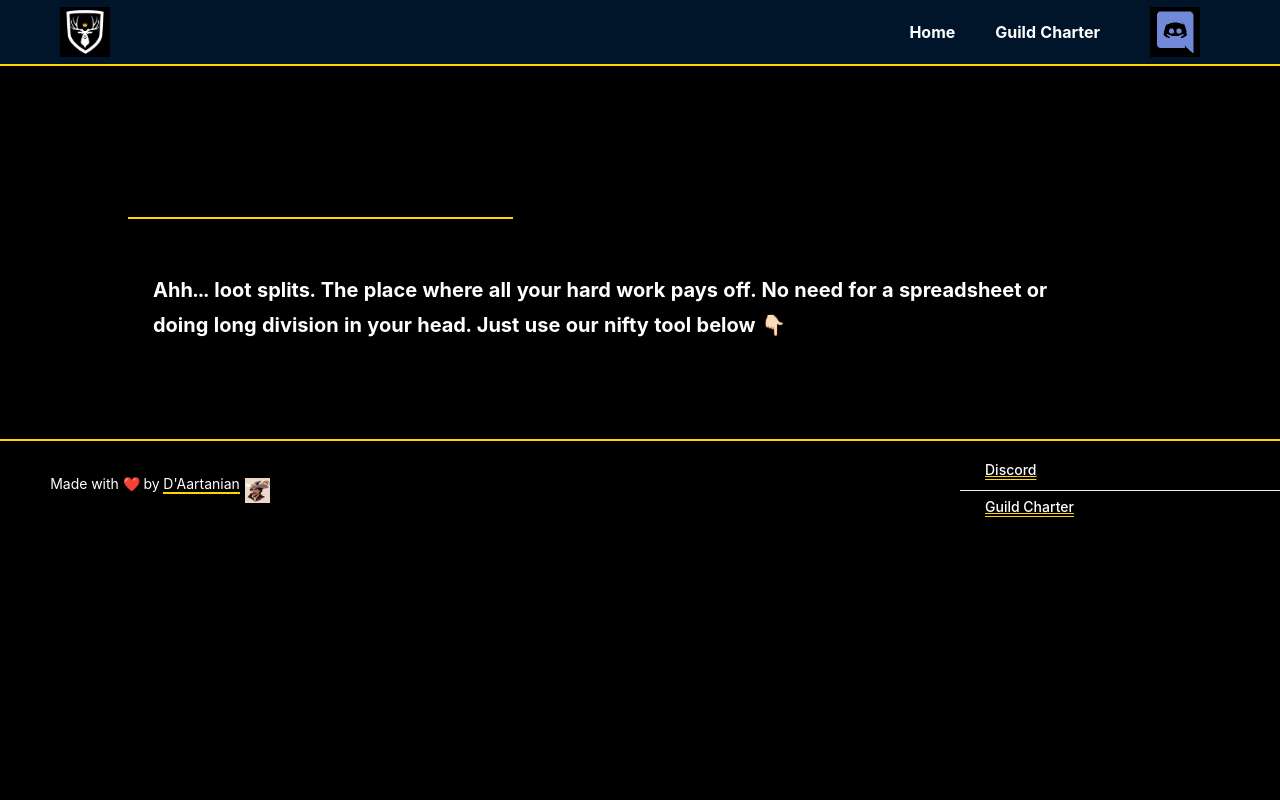
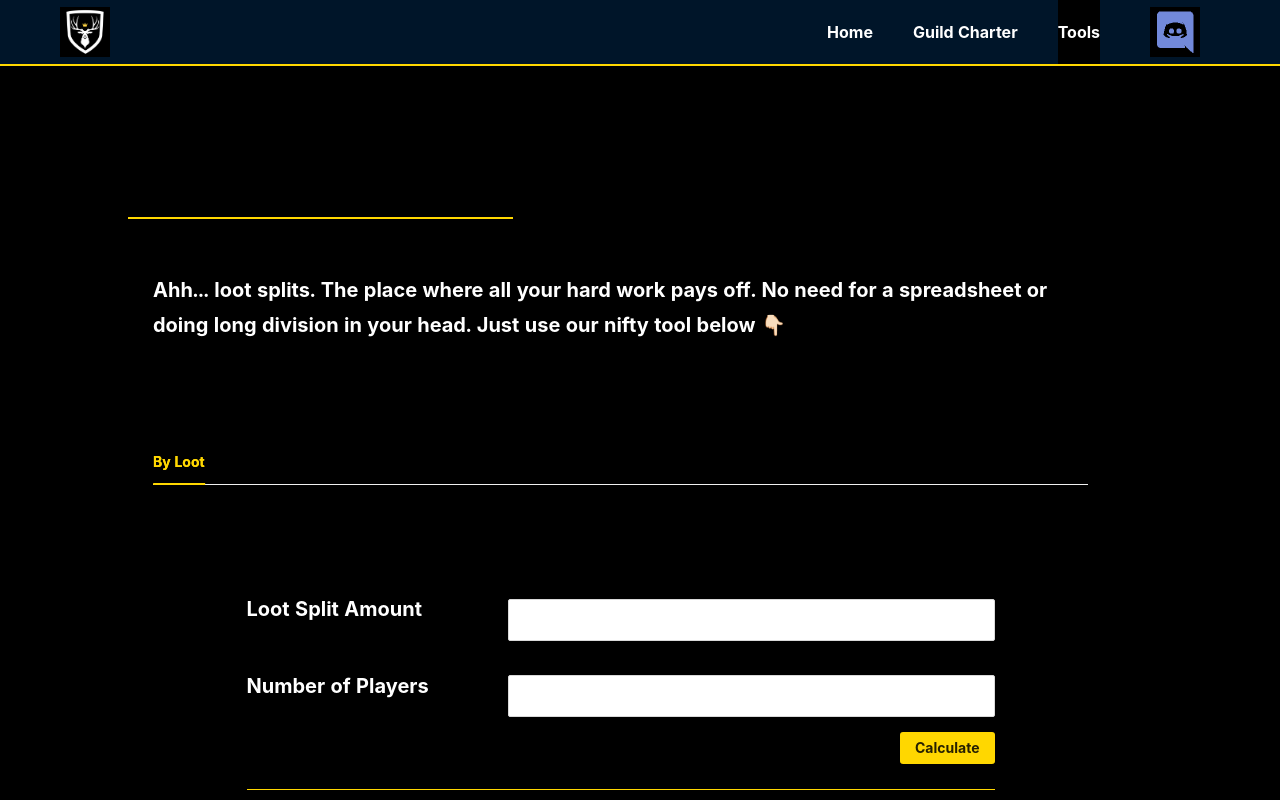
Before and after one commit to Mat-Longinow/bravado, a React (Create React App) app: page /loot-split in a window 1280 px wide. Shown: the top 800 px of the page. Built offline with nearby package versions, Linux system fonts and the light colour scheme.

Commit message:
Loot Split Custom Table

```diff
--- a/src/components/Nav.tsx
+++ b/src/components/Nav.tsx
@@ -34,16 +34,16 @@ const Nav = () => {
 						</Link>
 					</div>
 
-					{/*<div className="menu-item">*/}
-					{/*	<div className="submenu">*/}
-					{/*		<div className="submenu-link">Tools</div>*/}
+					<div className="menu-item">
+						<div className="submenu">
+							<div className="submenu-link">Tools</div>
 
-					{/*		<div className="dropdown-content">*/}
-					{/*			<Link to='/loot-split'>*/}
-					{/*				<span id="lootSplit">Loot Split Calculator</span></Link>*/}
-					{/*		</div>*/}
-					{/*	</div>*/}
-					{/*</div>*/}
+							<div className="dropdown-content">
+								<Link to='/loot-split'>
+									<span id="lootSplit">Loot Split Calculator</span></Link>
+							</div>
+						</div>
+					</div>
 
 					<div className="menu-item">
 						<a href={discordLink}>
--- /dev/null
+++ b/src/pages/loot-split/components/lootSplitCalculator.tsx
@@ -0,0 +1,78 @@
+import React, { useState } from 'react';
+import { Input, Button } from 'antd'
+import { formatAndSaveInput } from "../../../util";
+
+
+const LootSplitCalculator = () => {
+
+	const [lootSplitStartingAmount, setLootSplitStartingAmount] = useState<string>()
+	const [numberOfPlayersAmount, setNumberOfPlayersAmount] = useState<string>()
+
+	const saveInput = (elId: string, numberToSave: string) => {
+		switch (elId) {
+			case 'loot-split-amount':
+				setLootSplitStartingAmount(numberToSave)
+				break;
+			case 'number-of-players':
+				setNumberOfPlayersAmount(numberToSave)
+				break;
+		}
+	}
+
+	const renderInput = (record: any) => {
+		const elId = (record.title).toLowerCase().replaceAll(' ', '-')
+
+		if(record.key === '3') {
+			return (
+				<Button id="calculateButton">Calculate</Button>
+			)
+		}
+
+		return <Input
+			id={elId}
+			onInput={(e) => {
+				const formattedInput = formatAndSaveInput(e.currentTarget.value, elId)
+				saveInput(elId, formattedInput.original)
+			}}
+			defaultValue={''}
+			/>
+	}
+
+	const dataSource = [
+		{
+			key: '1',
+			title: 'Loot Split Amount'
+		},
+		{
+			key: '2',
+			title: 'Number of Players'
+		},
+		{
+			key: '3',
+			title: ''
+		},
+		{
+			key: '4',
+			title: "Each Player's Split"
+		}
+	]
+
+	console.log('data -->', {
+		lootTotal2: lootSplitStartingAmount,
+		numberOfPlayers2: numberOfPlayersAmount
+	})
+
+	return (
+		<div id={'lootSplitCalculator'}>
+			{dataSource.map((record) => (
+				<div id={record.key != '3' ? `${(record.title).toLowerCase().replaceAll(' ', '-').replaceAll("'", '')}-wrapper`: 'calculate-button-wrapper'} className="loot-split-row margin-left margin-right">
+					<p>{record.title}</p>
+
+					{renderInput(record)}
+				</div>
+			))}
+		</div>
+	)
+}
+
+export default LootSplitCalculator
--- a/src/pages/loot-split/css/lootSplit.css
+++ b/src/pages/loot-split/css/lootSplit.css
@@ -1,49 +1,42 @@
-#guildCharter #charterWrapper {
+#lootSplitCalculator {
     color: #fff;
-    display: block;
     font-weight: bold;
     font-size: 20px;
 }
 
-#charterTitle, h2 {
-    margin-bottom: 5%;
+#lootSplitCalculator #calculateButton {
+    display: flex;
+    text-align: right;
 }
 
-#logoWrapper {
-    margin-top: 10%;
-    margin-bottom: 10%;
-    width: 100%;
-    display: flex;
-    justify-content: center;
+#lootSplitCalculator .loot-split-row {
+    justify-content: space-between;
+    align-items: center;
+    padding-bottom: 25px;
 }
 
-#guildCharter .charterRow {
-    margin-left: 25px;
-    line-height: 35px;
+#lootSplitCalculator #number-of-players-wrapper {
+    padding-bottom: 10px;
 }
 
-#guildCharter .ant-list-item-meta-title {
-    color: #fff;
-    font-size: 20px;
+#lootSplitCalculator #each-players-split-wrapper {
+    border-top: 1px solid gold;
+    padding-top: 10px;
 }
 
-#guildCharter .ant-tabs .charterRow {
-    color: #fff;
-    font-size: 18px;
+#lootSplitCalculator .loot-split-row input {
+    width: 65%;
+    height: 3em;
 }
 
-#guildCharter .ant-tabs-tab.ant-tabs-tab-active div {
-    color: gold;
+#lootSplitCalculator button {
+    background: gold;
+    border: gold;
+    border-radius: 3px;
+    font-weight: bold;
 }
 
-#guildCharter .ant-tabs-tab div {
-    color: white;
+#lootSplitCalculator button:hover {
+    background-color: #FFC400FF;
+    color: black;
 }
-
-#guildCharter .ant-tabs-tab div:hover {
-    color: gold;
-}
-
-#guildCharter .ant-tabs-ink-bar.ant-tabs-ink-bar-animated {
-    background-color: gold;
-}
--- a/src/pages/loot-split/index.tsx
+++ b/src/pages/loot-split/index.tsx
@@ -1,9 +1,10 @@
 import React from 'react';
 import Footer from "../../components/Footer1"
-import { Row, Col } from 'antd'
+import { Row, Col, Tabs } from 'antd'
 import Divider from "../home/components/Divider";
 import './css/lootSplit.css'
 import Nav from "../../components/Nav";
+import LootSplitCalculator from "./components/lootSplitCalculator";
 
 const LootSplit = () => {
 	return(
@@ -32,6 +33,21 @@ const LootSplit = () => {
 
 					<div className="blank-space"> </div>
 
+					<div className="charterRow">
+						<Tabs
+							defaultActiveKey="1"
+						>
+							<Tabs.TabPane tab="By Loot" key="tab1">
+								<div className="blank-space"> </div>
+
+								<LootSplitCalculator />
+							</Tabs.TabPane>
+
+						</Tabs>
+					</div>
+
+
+					<div className="blank-space"> </div>
 				</Col>
 			</Row>
 
--- a/src/util.tsx
+++ b/src/util.tsx
@@ -17,6 +17,43 @@ const setCurrentNavLink = () => {
 	document.getElementById(id)?.classList.add('menu-item-selected')
 }
 
+const formatOriginal = (elId: any, original: any) => {
+	switch (elId) {
+		case 'loot-split-amount':
+			const f = Intl.NumberFormat("en-us", {
+				currency: "USD",
+				style: "currency",
+				minimumFractionDigits: 0,
+				maximumFractionDigits: 0,
+			})
+
+			return f.format(Number(original))
+
+		default:
+			return original
+	}
+}
+
+const formatAndSaveInput = (inputString: string, elId: string) => {
+	const original = inputString.replace(/\D+/gm, '')
+	const formattedInput = formatOriginal(elId, original)
+
+	console.log('inside the formatAndUpdate 👋🏻 --> ', {
+		elId: elId,
+		original: original,
+		formattedInput: formattedInput
+	})
+
+	// @ts-ignore // hate doing this here, but there was a deep and nasty rabbit trail of TS bugs that led to this being the simplest solution
+	document.getElementById(elId)!.value = formatOriginal(elId, original)
+
+	return {
+		original: original,
+		formattedNumber: formattedInput
+	}
+}
+
 export {
-	setCurrentNavLink
+	setCurrentNavLink,
+	formatAndSaveInput
 }
```
Also changed, not shown: src/pages/loot-split/components/lootSplitCalculator(old).tsx (added, +99 -0 lines), src/pages/loot-split/components/requirements.tsx (deleted, +0 -14 lines).
